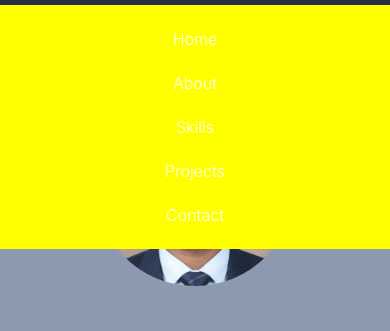
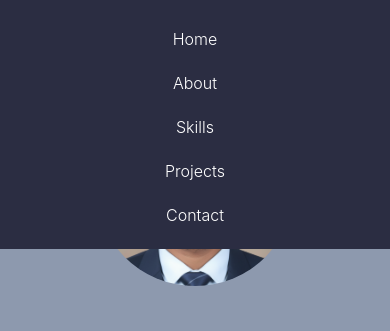
Before and after one commit to Akmal119/Portfolio, a plain HTML site: page index.html in a window 390 px wide. Both pictures are taken after a click on the icon 299 px from the left and 24 px from the top of the page. Shown: the part 43-374 px from the top of the page. Drawn offline with Linux system fonts and the light colour scheme.

Commit message:
Refactor CSS styles for improved structure

```diff
--- a/style.css
+++ b/style.css
@@ -92,7 +92,7 @@ header{
         align-items: center;
         gap: 1.5rem;
 
-        background-color: yellow;
+        background-color: #2b2d42;
         position: absolute;
         top: 100%;
         left: 0;
```
